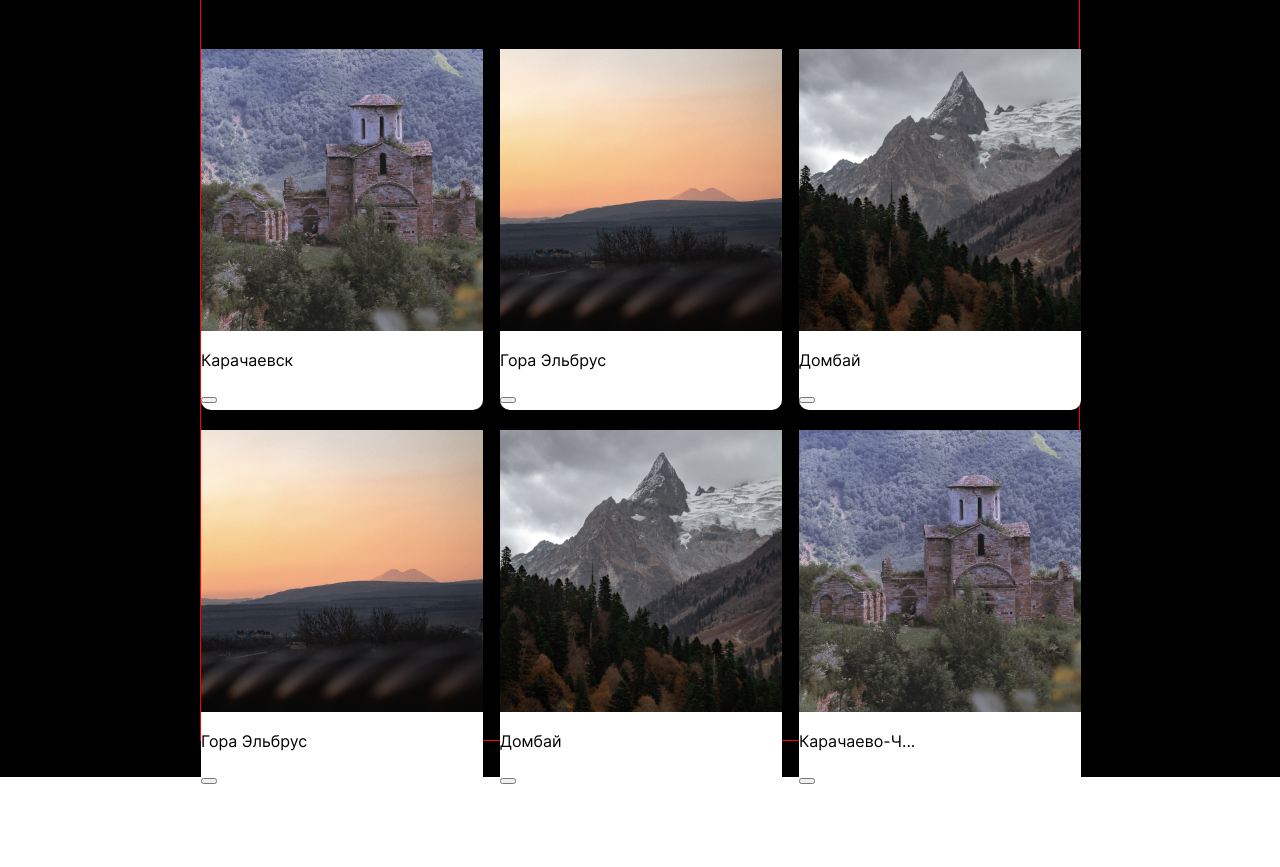
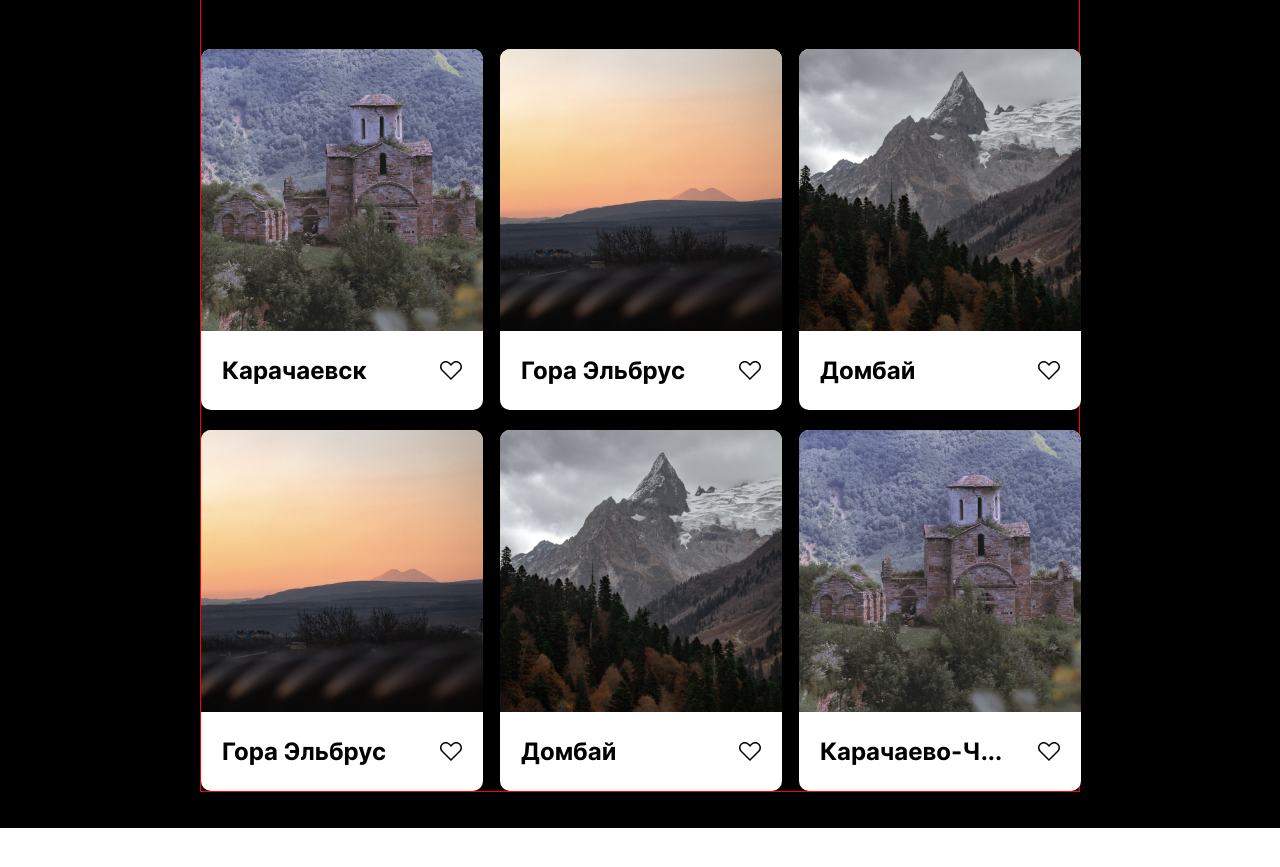
Before and after one commit to moskalew/mesto-project, a plain HTML site: page index.html in a window 1280 px wide. Shown: the part 281-1148 px from the top of the page. Drawn offline with Linux system fonts and the light colour scheme.

Commit message:
сверстал gallery

```diff
--- a/blocks/gallery/__cards/gallery__cards.css
+++ b/blocks/gallery/__cards/gallery__cards.css
@@ -1,8 +1,11 @@
 .gallery__cards {
     width: 282px;
-    height: 361px;
-
-
     background-color: #FFFFFF;
     border-radius: 10px;
+    display: grid;
+    grid-template-columns: repeat(2, auto);
+    grid-template-rows: 282px auto;
+    grid-template-areas:
+        "image image"
+        "text icon";
 }
--- /dev/null
+++ b/blocks/gallery/__icon/gallery__icon.css
@@ -0,0 +1,14 @@
+.gallery__icon {
+    width: 22px;
+    height: 19px;
+    grid-area: icon;
+    background-image: url(../../../images/vector-icon.svg);
+    background-repeat: no-repeat;
+    background-position: center;
+    border: none;
+    background-color: #FFFFFF;
+    align-self: center;
+    justify-self: end;
+    padding-right: 58px;
+    margin: 0;
+}
--- /dev/null
+++ b/blocks/gallery/__image/gallery__image.css
@@ -0,0 +1,4 @@
+.gallery__image {
+    border-radius: 10px 10px 0 0;
+    grid-area: image;
+}
--- /dev/null
+++ b/blocks/gallery/__text/gallery__text.css
@@ -0,0 +1,11 @@
+.gallery__text {
+    padding: 25px 0 25px 21px;
+    margin: 0;
+    font-weight: 900;
+    font-size: 24px;
+    line-height: 29px;
+    text-overflow: ellipsis;
+    white-space: nowrap;
+    overflow: hidden;
+    grid-area: text;
+}
--- a/index.html
+++ b/index.html
@@ -39,59 +39,59 @@
         <section class="gallery">
           <div class="gallery__cards">
             <img
-              class="cards__image"
+              class="gallery__image"
               src="/mesto-project/images/kirill-pershin-1088404-unsplash.jpg"
               alt=""
             />
-            <p class="cards__text">Карачаевск</p>
-            <button class="cards__icon"></button>
+            <p class="gallery__text">Карачаевск</p>
+            <button class="gallery__icon"></button>
           </div>
 
           <div class="gallery__cards">
             <img
-              class="cards__image"
+              class="gallery__image"
               src="/mesto-project/images/kirill-pershin-1404681-unsplash-1.jpg"
               alt=""
             />
-            <p class="cards__text">Гора Эльбрус</p>
-            <button class="cards__icon"></button>
+            <p class="gallery__text">Гора Эльбрус</p>
+            <button class="gallery__icon"></button>
           </div>
 
           <div class="gallery__cards">
             <img
-              class="cards__image"
+              class="gallery__image"
               src="/mesto-project/images/kirill-pershin-1556355-unsplash-1.jpg"
               alt=""
             />
-            <p class="cards__text">Домбай</p>
-            <button class="cards__icon"></button>
+            <p class="gallery__text">Домбай</p>
+            <button class="gallery__icon"></button>
           </div>
           <div class="gallery__cards">
             <img
-              class="cards__image"
+              class="gallery__image"
               src="/mesto-project/images/kirill-pershin-1404681-unsplash.jpg"
               alt=""
             />
-            <p class="cards__text">Гора Эльбрус</p>
-            <button class="cards__icon"></button>
+            <p class="gallery__text">Гора Эльбрус</p>
+            <button class="gallery__icon"></button>
           </div>
           <div class="gallery__cards">
             <img
-              class="cards__image"
+              class="gallery__image"
               src="/mesto-project/images/kirill-pershin-1556355-unsplash-1.jpg"
               alt=""
             />
-            <p class="cards__text">Домбай</p>
-            <button class="cards__icon"></button>
+            <p class="gallery__text">Домбай</p>
+            <button class="gallery__icon"></button>
           </div>
           <div class="gallery__cards">
             <img
-              class="cards__image"
+              class="gallery__image"
               src="/mesto-project/images/kirill-pershin-1088404-unsplash.jpg"
               alt=""
             />
-            <p class="cards__text">Карачаево-Ч...</p>
-            <button class="cards__icon"></button>
+            <p class="gallery__text">Карачаево-Ч...</p>
+            <button class="gallery__icon"></button>
           </div>
         </section>
       </main>
--- a/pages/index.css
+++ b/pages/index.css
@@ -16,3 +16,6 @@
 
 @import url(../blocks/gallery/gallery.css);
 @import url(../blocks/gallery/__cards/gallery__cards.css);
+@import url(../blocks/gallery/__image/gallery__image.css);
+@import url(../blocks/gallery/__text/gallery__text.css);
+@import url(../blocks/gallery/__icon/gallery__icon.css);
--- a/style.css
+++ b/style.css
@@ -90,7 +90,7 @@
 /* Main Page */
 /* Main Page */
 
-.gallery {
+/* .gallery {
     width: 880px;
     height: 744px;
     left: 200px;
@@ -139,7 +139,7 @@
     height: 19px;
     top: 313px;
     left: 240px;
-}
+} */
 
 
 .mesto-russia {
```
Also changed, not shown: images/vector-icon.svg (added).
